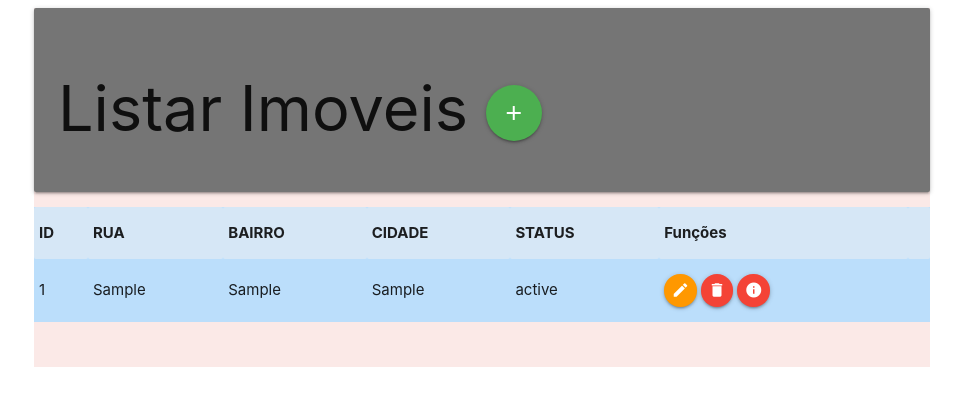
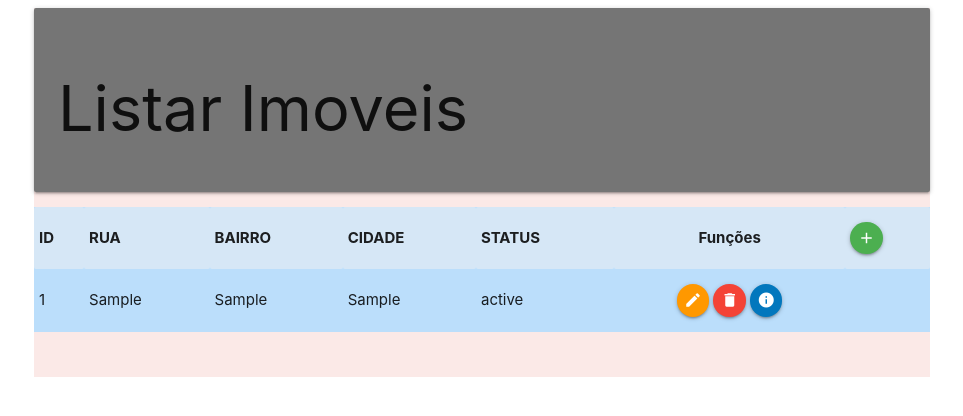
Before and after one commit to arcamolesi/lpadsphp2022, a PHP site: page /lstImovel.php in a window 1280 px wide. Shown: the top 416 px of the page, without its empty margins (158-1121 px from the left). Run offline with PHP 8.4, Linux system fonts and the light colour scheme; tables that the repository leaves empty or names only in its code hold one stand-in row (values such as "Sample post").

Commit message:
CRUD Final Completo
CRUD Final Completo

```diff
--- a/lstImovel.php
+++ b/lstImovel.php
@@ -27,13 +27,7 @@
 <body>
     <div class="container deep-orange lighten-5">
         <div class="card-panel grey darken-1">
-            <H1>Listar Imoveis
-                <a class="btn-floating btn-large waves-effect waves-light green"
-                    onclick="JavaScript:location.href='frmInsImovel.php'">
-                    <i class="material-icons">add</i>
-                </a>
-
-            </H1>
+            <H1>Listar Imoveis</H1>
         </div>
 
         <div class="col s10">
@@ -44,8 +38,13 @@
                     <th>BAIRRO</th>
                     <th>CIDADE</th>
                     <th>STATUS</th>
-                    <th>Funções</th>
-                    <th></th>
+                    <th class="center">Funções</th>
+                    <th>
+                        <a class="btn-floating btn-small waves-effect waves-light green"
+                            onclick="JavaScript:location.href='frmInsImovel.php'">
+                            <i class="material-icons">add</i>
+                        </a>
+                    </th>
                 </tr>
                 <?php
            foreach($lstImovel as $imovel) {
@@ -56,7 +55,8 @@
                     <td><?php echo $imovel['bairro']?> </td>
                     <td><?php echo $imovel['cidade']?> </td>
                     <td><?php echo $imovel['status']?> </td>
-                    <td> <a class="btn-floating btn-small waves-effect waves-light orange" onclick="JavaScript:location.href='frmEdtImovel.php?id=' +
+                    <td class="center">
+                        <a class="btn-floating btn-small waves-effect waves-light orange" onclick="JavaScript:location.href='frmEdtImovel.php?id=' +
                            <?php echo $imovel['id'];?>">
                             <i class="material-icons">edit</i>
                         </a>
@@ -64,11 +64,12 @@
                             onclick="JavaScript:remover(<?php echo $imovel['id'];?>)">
                             <i class="material-icons">delete</i>
                         </a>
-                        <a class="btn-floating btn-small waves-effect waves-light red" onclick="JavaScript:location.href='frmDetImovel.php?id=' +
+                        <a class="btn-floating btn-small waves-effect waves-light  light-blue darken-3" onclick="JavaScript:location.href='frmDetImovel.php?id=' +
                            <?php echo $imovel['id'];?>">
                             <i class="material-icons">info</i>
                         </a>
                     </td>
+                    <td></td>
                 </tr>
                 <?php } ?>
             </table>
--- a/remImovel.php
+++ b/remImovel.php
@@ -1,6 +1,6 @@
 <?php
 
-    //programa php para editar dados de imovel
+    //programa php para remover dados de imovel
     $id = trim($_GET['id']);
 
 
```
Also changed, not shown: frmDetImovel.php (+19 -1 lines).
